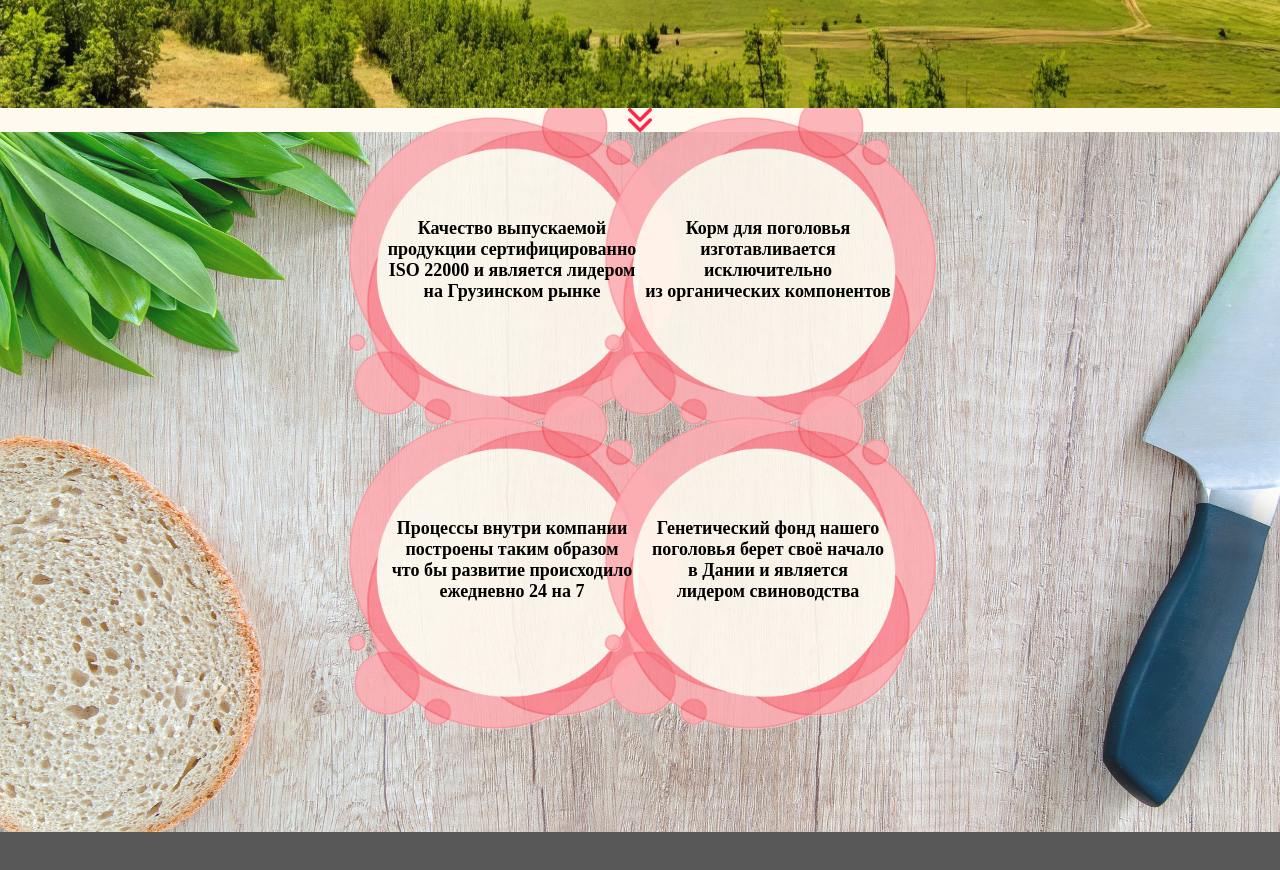
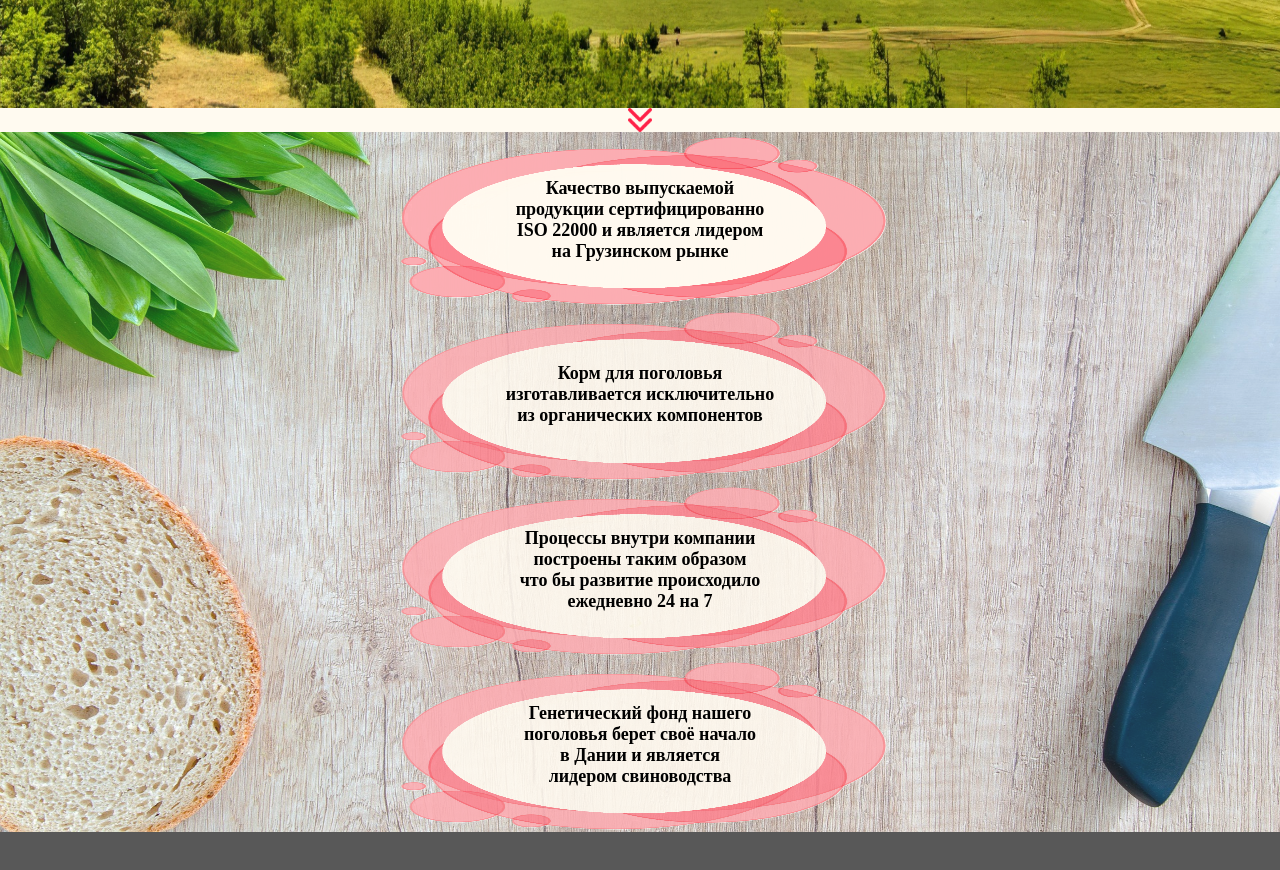
Before and after one commit to WEB-AID/Georg, a React (Create React App) app: page / in a window 1280 px wide. Shown: the part 680-1550 px from the top of the page. Built offline with nearby package versions, Linux system fonts and the light colour scheme; a web font is replaced by a local one.

Commit message:
12 commit

```diff
--- a/src/components/underSwiperBlock/underSwiperBlock.css
+++ b/src/components/underSwiperBlock/underSwiperBlock.css
@@ -19,12 +19,12 @@
 .aboutUsBlockWrapper {
     display: flex;
     flex-wrap: wrap;
-    height: 75vh;
+    flex-direction: column;
+    justify-content: center;
+    justify-items: center;
+    height: calc(100vh - 100px);
     width: 40vi;
-    margin-left: auto;
-    margin-right: auto;
-    justify-content: flex-start; /* Используйте flex-start вместо center */
-    align-items: baseline;
+    margin: 0 auto;
     font-size: 18px;
     font-weight: 700;
     text-align: center;
@@ -36,10 +36,10 @@
     top: 50%;
     left: 50%;
     transform: translate(-50%, -50%);
-    width: 350px;
-    height: 350px;
+    width: 100%;
+    height: 100%;
     background-image: url('../../assets/111.png');
-    background-size: 350px 350px;
+    background-size: 100% 100%;
     background-repeat: no-repeat;
     opacity: 0.9;
     z-index: -1;
@@ -47,45 +47,48 @@
 
 /* ----------------CONTENT-------------------- */
 .text1 {
-    height: 20vi;
-    width: 20vi;
+    height: 25%;
+    width: 100%;
+    margin: 0 auto;
     display: flex;
     align-items: center;
     justify-content: center;
-    /* align-self: center; */
     position: relative;
-    /* top:180px; */
 }
 
 .text2 {
-    height: 20vi;
-    width: 20vi;
+    height: 25%;
+    width: 100%;
+    margin: 0 auto;
     display: flex;
     align-items: center;
     justify-content: center;
-    /* align-self: center; */
     position: relative;
 }
 
 .text3 {
-    height: 20vi;
-    width: 20vi;
+    height: 25%;
+    width: 100%;
+    margin: 0 auto;
     display: flex;
     align-items: center;
     justify-content: center;
-    /* align-self: center; */
     position: relative;
-    /* top:180px; */
 }
 
 .text4 {
-    height: 20vi;
-    width: 20vi;
+    height: 25%;
+    width: 100%;
+    margin: 0 auto;
     display: flex;
     align-items: center;
     justify-content: center;
-    /* align-self: center; */
     position: relative;
+}
+
+.text1, span {
+    vertical-align: middle;
+    align-items: center;
 }
 
 /* ----------------RESOLUTION-------------------- */
--- a/src/components/underSwiperBlock/underSwiperBlock.js
+++ b/src/components/underSwiperBlock/underSwiperBlock.js
@@ -1,5 +1,4 @@
 import React from "react";
-import photo from "../../assets/14804 — копия.png";
 
 import '../underSwiperBlock/underSwiperBlock.css';
 
@@ -10,14 +9,10 @@ export default class UnderSwiperBlock extends React.Component {
         return(
             <div className="aboutUsBlock">
                 <div className="aboutUsBlockWrapper">
-                    <div className="text1">Качество выпускаемой<br></br>продукции сертифицированно<br></br> ISO 22000 и является лидером<br></br>на Грузинском рынке</div>
+                    <div className="text1"><span>Качество выпускаемой<br></br>продукции сертифицированно<br></br> ISO 22000 и является лидером<br></br>на Грузинском рынке</span></div>
                     <div className="text2">Корм для поголовья<br></br>изготавливается исключительно<br></br>из органических компонентов</div>
                     <div className="text3">Процессы внутри компании<br></br>построены таким образом<br></br>что бы развитие происходило<br></br>ежедневно 24 на 7</div>
                     <div className="text4">Генетический фонд нашего<br></br>поголовья берет своё начало<br></br>в Дании и является<br></br>лидером свиноводства</div>
-                    {/* <img className="photo1" src={photo} alt=""></img>
-                    <img className="photo2" src={photo} alt=""></img>
-                    <img className="photo3" src={photo} alt=""></img>
-                    <img className="photo4" src={photo} alt=""></img> */}
                 </div>
             </div>
         )
```
